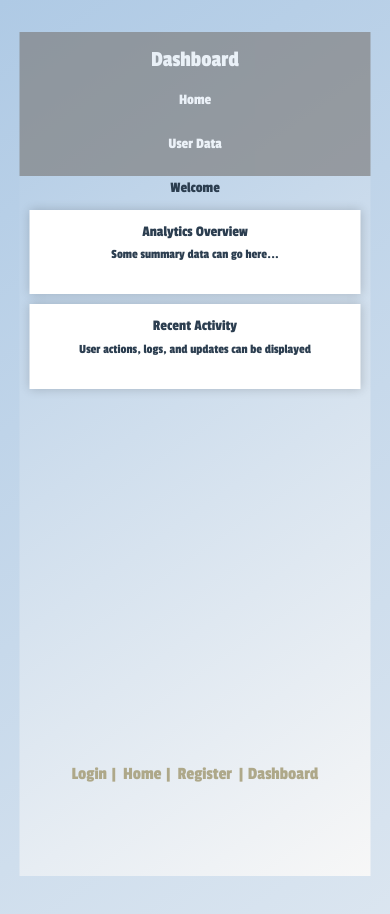
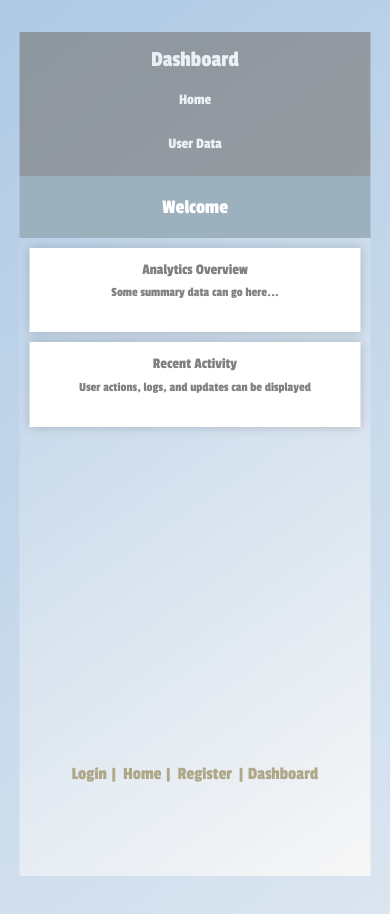
Before and after one commit to blob421/Vue_App, a Vue app: page /dashboard/home in a window 390 px wide. Shown: the top 914 px of the page. Built offline with nearby package versions, Linux system fonts and the light colour scheme; no server answers; sample sign-in values are in the browser's storage.

Commit message:
Updated some colors for the dashboard

```diff
--- a/src/views/dashboard/dashboard_data.vue
+++ b/src/views/dashboard/dashboard_data.vue
@@ -141,6 +141,7 @@
             box-shadow: 0px 0px 10px rgba(0, 0, 0, 0.188);
             height:10vh;
             font-size: 20px;
+            color: #808182;
 
         }
 
@@ -192,9 +193,7 @@
             box-shadow: 0px 0px 10px rgba(0, 0, 0, 0.188);
             height:10vh;
             font-size: 13px;
-
-
-
+             color: #808182;
 
         }
 
--- a/src/views/dashboard/dashboard_home.vue
+++ b/src/views/dashboard/dashboard_home.vue
@@ -77,6 +77,7 @@
             padding: 15px;
             text-align: center;
             font-size: 20px;
+
         }
         .card {
             background: white;
@@ -128,7 +129,13 @@
             background: #34495E;
         }
 
-
+        .header {
+            background: #9db0bd;
+            color: white;
+            padding: 15px;
+            text-align: center;
+            font-size: 20px;
+        }
 
         .card {
             background: white;
@@ -137,6 +144,7 @@
             box-shadow: 0px 0px 10px rgba(0, 0, 0, 0.188);
             height:10vh;
             font-size: 20px;
+            color: #808182;
 
         }
 
@@ -179,7 +187,13 @@
             background: #34495E;
         }
 
-
+        .header {
+            background: #9db0bd;
+            color: white;
+            padding: 15px;
+            text-align: center;
+            font-size: 20px;
+        }
 
         .card {
             background: white;
@@ -188,6 +202,7 @@
             box-shadow: 0px 0px 10px rgba(0, 0, 0, 0.188);
             height:10vh;
             font-size: 13px;
+            color: #808182;
 
 
 
```
